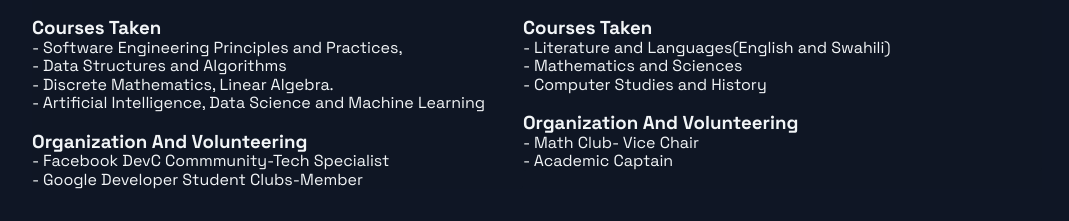
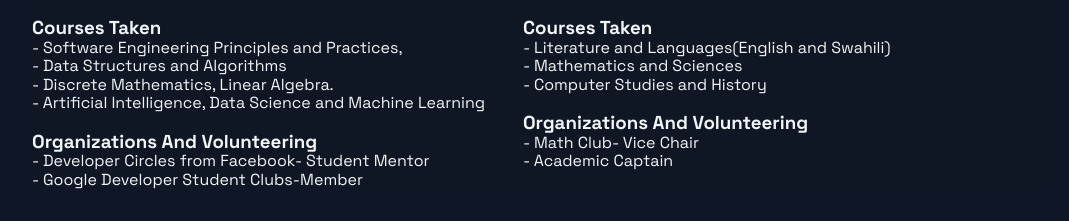
Before and after one commit to samuelmaina/portifolio, a Next.js app: page / in a window 1280 px wide. Shown: the part 5972-6193 px from the top of the page, without its empty margins (88-1157 px from the left). Built offline with nearby package versions, Linux system fonts and the light colour scheme.

Commit message:
Made my Dev C role clear and corrected the organization typo

```diff
--- a/src/components/TimeLine/TimeLine.js
+++ b/src/components/TimeLine/TimeLine.js
@@ -1,24 +1,13 @@
 import React, { useState, useRef, useEffect } from "react";
 
-import { Chrono } from "react-chrono";
-
 import {
-  CarouselButton,
-  CarouselButtonDot,
-  CarouselButtons,
   CarouselContainer,
   CarouselItem,
   CarouselItemImg,
-  CarouselItemText,
   CarouselItemTitle,
   CarouselMobileScrollNode,
 } from "./TimeLineStyles";
-import {
-  Section,
-  SectionDivider,
-  SectionText,
-  SectionTitle,
-} from "../../styles/GlobalComponents";
+import { Section, SectionTitle } from "../../styles/GlobalComponents";
 import { Experiece } from "../../constants/constants";
 
 const TOTAL_CAROUSEL_COUNT = Experiece.length;
@@ -125,7 +114,7 @@ const Timeline = () => {
                   return <div key={index}>- {desc.text}</div>;
                 })}
                 <br />
-                <h3>Organization And Volunteering</h3>
+                <h3>Organizations And Volunteering</h3>
                 {item.organizations.map((desc, index) => {
                   return <div key={index}>- {desc}</div>;
                 })}
--- a/src/constants/constants.js
+++ b/src/constants/constants.js
@@ -156,7 +156,7 @@ export const Experiece = [
       },
     ],
     organizations: [
-      "Facebook DevC Commmunity-Tech Specialist",
+      "Developer Circles from Facebook- Student Mentor",
       "Google Developer Student Clubs-Member",
     ],
   },
```
